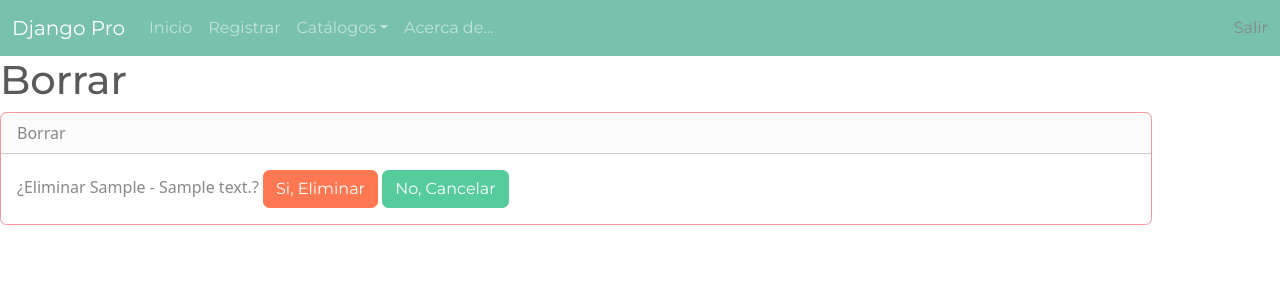
After one commit to Kento182/Django-4.2, a Django app: page /control/models/delete/1 in a window 1280 px wide. The commit adds this page. Shown: the top 300 px of the page. Run offline with Django 4.2, Linux system fonts and the light colour scheme; a user stored in the database is signed in; tables that the repository leaves empty hold one stand-in row (values such as "Sample post"); some libraries are stand-ins or nearby versions.

Commit message:
Ctrl_comb - Borrar modelo (forma tradicional)

```diff
--- /dev/null
+++ b/bases/templates/bases/delete.html
@@ -0,0 +1,14 @@
+{% extends 'base.html' %}
+
+{% block contenido %}
+<form action="" method="post">
+  {% csrf_token %}
+{% include 'fragments/titulo.html' with titulo="Borrar" %}
+
+    {% include 'fragments/card_start.html' with header="Borrar" %}
+    ¿Eliminar {{ obj }}?
+    <button type="submit" class="btn btn-danger"><i class="far fa-question-circle"></i> Si, Eliminar</button>
+    <a href="{{ request.META.HTTP_REFERER }}" class="btn btn-success"><span class="fa fa-undo"></span> No, Cancelar</a>
+    {% include 'fragments/card_finish.html' %}
+</form>
+{% endblock contenido %}
--- a/ctrl_comb/templates/ctrl_comb/modelo.html
+++ b/ctrl_comb/templates/ctrl_comb/modelo.html
@@ -20,6 +20,7 @@
             <tr>
                 <th>
                     <a href="{% url 'control:modelo_edit' o.id %}" class="btn btn-info btn-sm"><i class="bi bi-pencil-square"></i> Editar</a>
+                    <a href="{% url 'control:modelo_delete' o.id %}" class="btn btn-danger btn-sm"><i class="bi bi-trash"></i> Borrar</a>
                 </th>
                 <th>{{ o.mark }}</th>
                 <th>{{ o.descript }}</th>
--- a/ctrl_comb/urls.py
+++ b/ctrl_comb/urls.py
@@ -10,4 +10,5 @@ urlpatterns = [
     path('models/', ModeloList.as_view(), name="modelo_list"),
     path('models/new', ModeloNew.as_view(), name="modelo_new"),
     path('models/edit/<int:pk>', ModeloEdit.as_view(), name="modelo_edit"),
+    path('models/delete/<int:pk>', ModeloDelete.as_view(), name="modelo_delete"),
 ]
--- a/ctrl_comb/views.py
+++ b/ctrl_comb/views.py
@@ -1,5 +1,5 @@
 from django.shortcuts import render
-from django.views.generic import ListView, CreateView, UpdateView
+from django.views.generic import ListView, CreateView, UpdateView, DeleteView
 from django.urls import reverse_lazy
 
 from .models import *
@@ -89,3 +89,10 @@ class ModeloEdit(UpdateView):
     context_object_name="obj"
     form_class=ModeloForm
     success_url=reverse_lazy("control:modelo_list")
+
+
+class ModeloDelete(DeleteView):
+    template_name="bases/delete.html"
+    model=Modelo
+    context_object_name="obj"
+    success_url=reverse_lazy("control:modelo_list")
```
